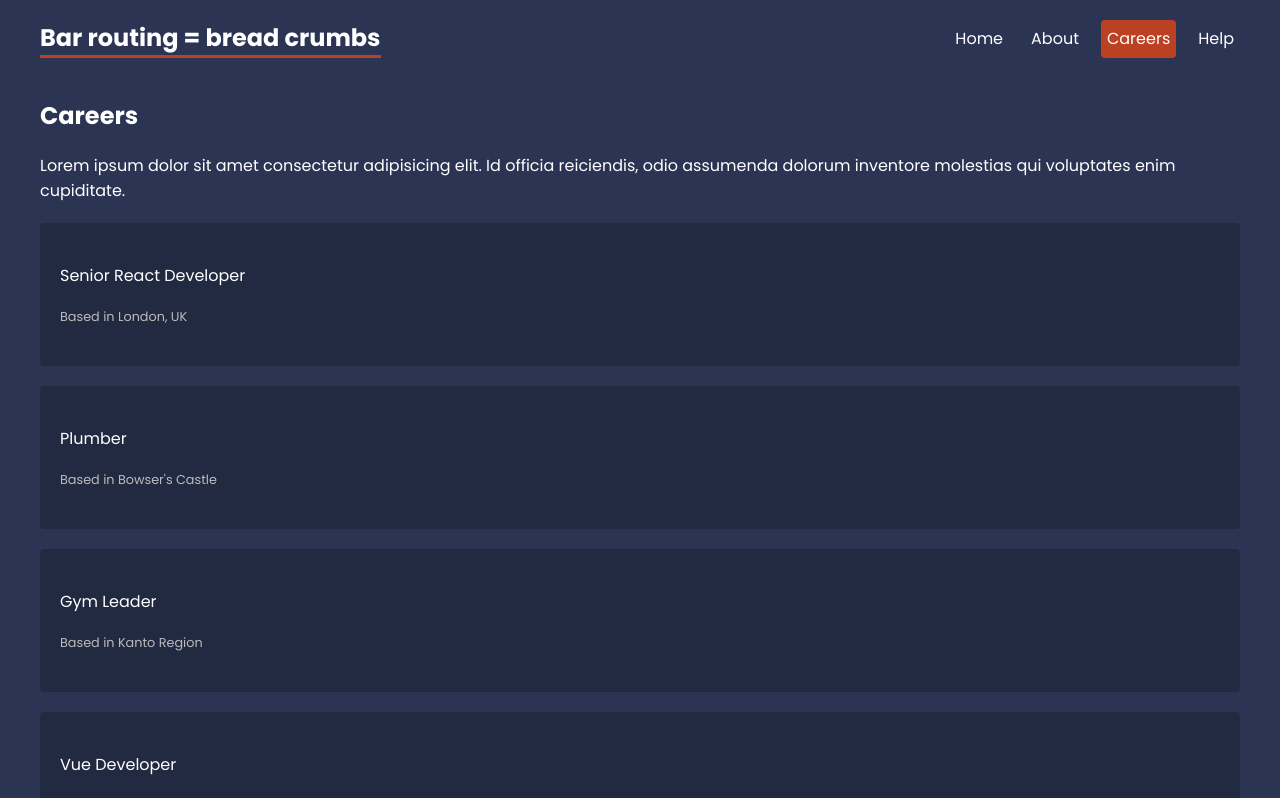
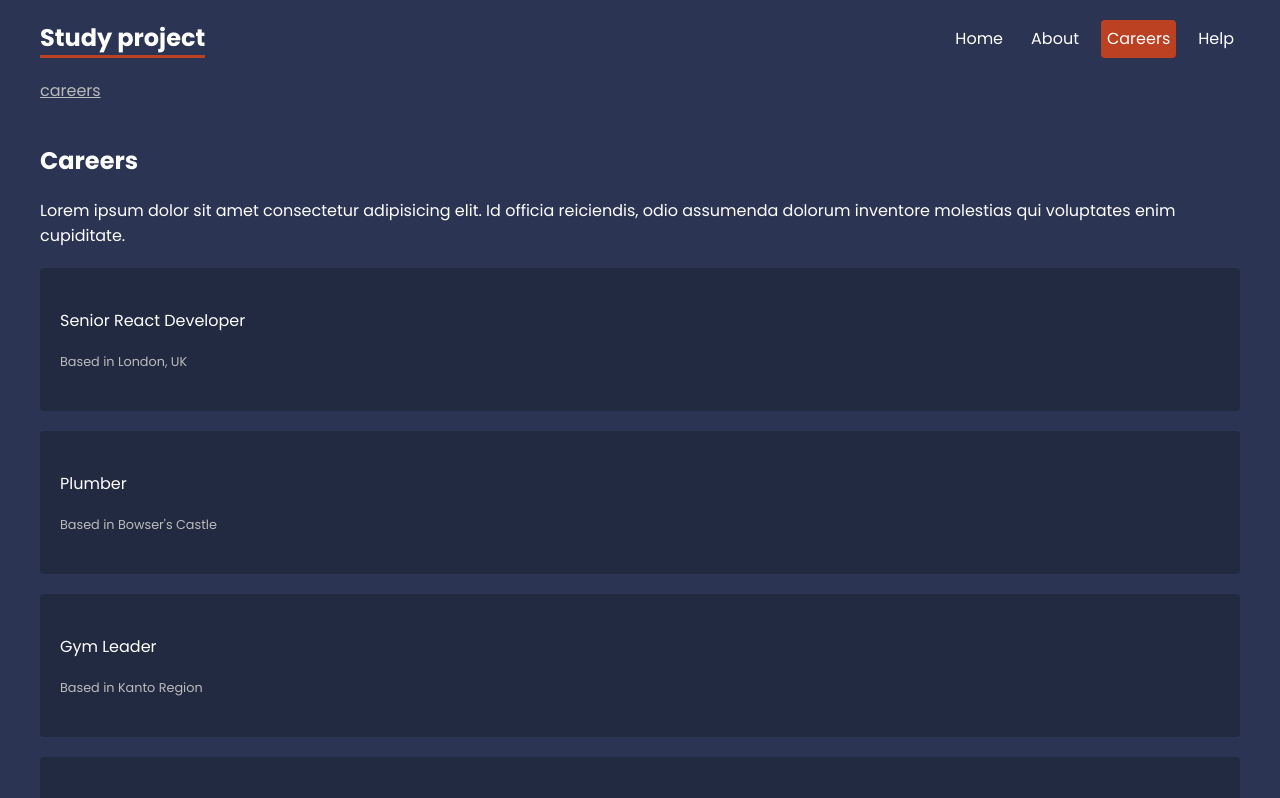
Before and after one commit to Anzhelika007/Courses, a React (Create React App) app in the folder name-of-your-project/routing-start/: page /careers in a window 1280 px wide. Shown: the top 798 px of the page. Built offline with nearby package versions, Linux system fonts and the light colour scheme; data requests are answered from the project's data file.

Commit message:
feat: add breadcrumbs

```diff
--- /dev/null
+++ b/name-of-your-project/routing-start/src/components/Breadcrumbs.js
@@ -0,0 +1,21 @@
+import { Link, useLocation } from "react-router-dom";
+
+export default function Breadcrumbs() {
+  const location = useLocation();
+
+  let currentLink = '';
+
+  const crumbs = location.pathname.split('/').filter(crumb => crumb !== '').map(crumb => {
+    currentLink += `/${crumb}`;
+
+    return(
+      <div className="crumb" key={crumb}>
+        <Link to={currentLink}>{crumb}</Link>
+      </div>
+    )
+  })
+
+  return(
+    <div className="breadcrumbs">{crumbs}</div>
+  )
+}
--- a/name-of-your-project/routing-start/src/index.css
+++ b/name-of-your-project/routing-start/src/index.css
@@ -129,3 +129,25 @@ form label span {
 }
 
 /* breadcrumbs */
+.breadcrumbs {
+  max-width: 1200px;
+  margin: 20px auto;
+}
+
+.breadcrumbs > * {
+  display: inline-block;
+  margin-right: 10px;
+}
+
+.breadcrumbs .crumb:after {
+  content: '>';
+  margin-left: 10px;
+}
+
+.breadcrumbs .crumb:last-child::after {
+  display: none;
+}
+
+.breadcrumbs .crumb a {
+  color: #bbb;
+}
--- a/name-of-your-project/routing-start/src/layouts/RootLayout.js
+++ b/name-of-your-project/routing-start/src/layouts/RootLayout.js
@@ -1,19 +1,21 @@
 import React from "react";
 import { NavLink, Outlet } from "react-router-dom";
+import Breadcrumbs from "../components/Breadcrumbs";
 
 export default function RootLayout() {
   return(
     <div className="root-layout">
       <header>
-       {/* btn menu */}
        <nav>
-         <h1>Bar routing = bread crumbs</h1>
+         <h1>Study project</h1>
          <NavLink to='/'>Home</NavLink>
          <NavLink to='about'>About</NavLink>
          <NavLink to='careers'>Careers</NavLink>
          <NavLink to='help'>Help</NavLink>
        </nav>
+       <Breadcrumbs />
       </header>
+
       <main>
         <Outlet />
       </main>
--- a/name-of-your-project/routing-start/src/pages/careers/Careers.js
+++ b/name-of-your-project/routing-start/src/pages/careers/Careers.js
@@ -17,7 +17,6 @@ export default function Careers() {
 }
 
 // loader function
-
 export const careersLoader = async () => {
   const res  = await fetch('http://localhost:4000/careers')
 
```
